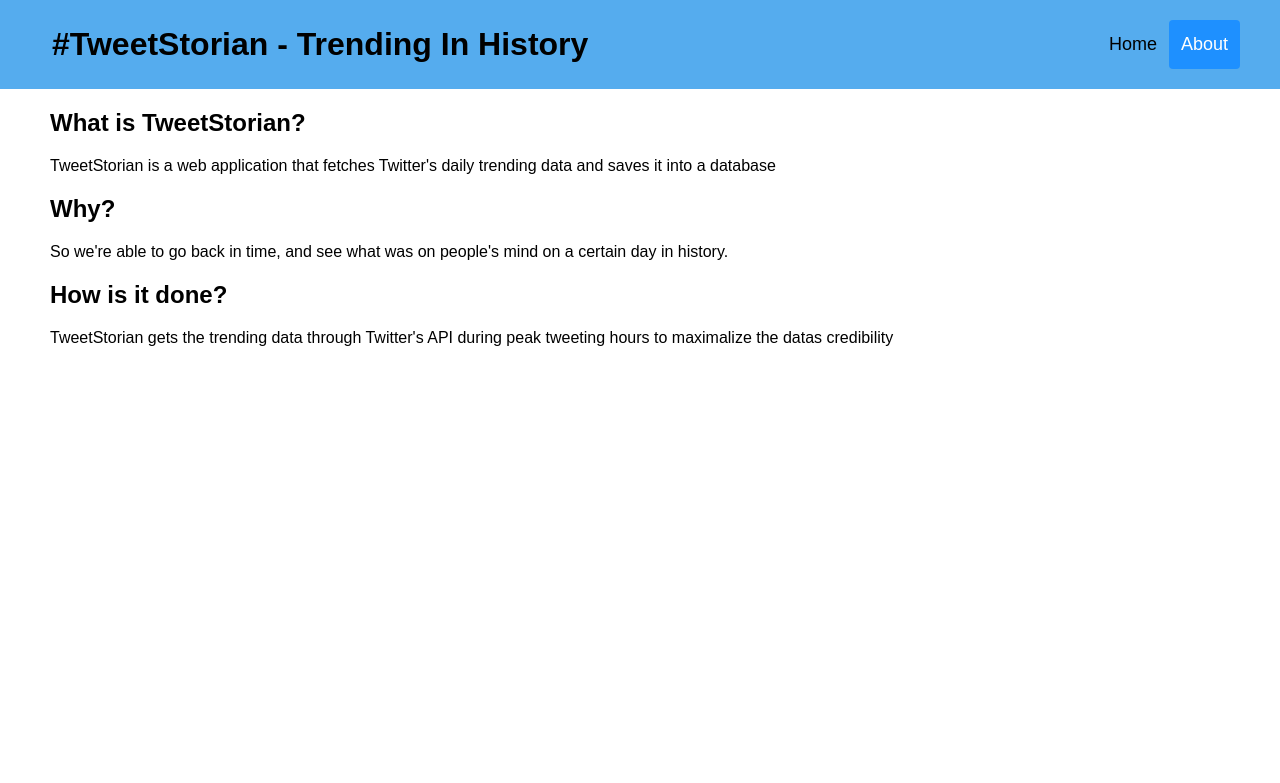
After one commit to Akusticostacos/tweetstorian, a Flask app: page /about in a window 1280 px wide. The commit adds this page. Shown: the top 783 px of the page. Run offline with Flask 2, Linux system fonts and the light colour scheme; parts of the project's set-up code (start-up, migrations or seed data) failed here and were passed over.

Commit message:
Yksinkertaisen käyttöliittymän toteutus, about-sivu lisätty

```diff
--- a/application/__init__.py
+++ b/application/__init__.py
@@ -15,10 +15,10 @@ def create_app():
     db.init_app(app)
 
     # Rekisteröidään eri näkymien blueprintit
-    from .views.frontpage import frontpage_blueprint
+    from .views.about import about_blueprint
     from .views.trending import trending_blueprint
 
-    app.register_blueprint(frontpage_blueprint)
+    app.register_blueprint(about_blueprint)
     app.register_blueprint(trending_blueprint)
 
     with app.app_context():
--- a/application/static/css/trending.css
+++ b/application/static/css/trending.css
@@ -1,11 +1,101 @@
 body {
 
     font-family: sans-serif;
-    background-color: #55acee;
-    margin: 50px;
+    background-color: white;
+    margin: 0;
+}
+
+.main_div {
+    margin-left: 50px;
+    margin-right: 50px;
 }
 
 .trend_div {
     float: left;
     margin-right: 50px;
+    margin-top: 30px;
+    background-color: #55acee;
+    padding: 20px;
+    border: 1px solid black;
+    width: 250px;
 }
+
+.trend_link {
+  font-weight: bold;
+  color: black;
+  text-decoration: none;
+  padding: 5px;
+}
+
+.trend_link:hover {
+  background-color: #ddd;
+}
+
+.date_select {
+  display: block;
+  margin-top: 20px;
+  margin-bottom: 10px;
+  height: 35px;
+  width: 135px;
+  text-align: center;
+  font-size: 20px;
+}
+
+/* Header lähde: https://www.w3schools.com/howto/howto_css_responsive_header.asp */
+
+/* Style the header with a grey background and some padding */
+.header {
+    overflow: hidden;
+    background-color: #55acee;
+    padding: 20px 10px;
+    margin-bottom: 20px;
+  }
+
+  /* Style the header links */
+  .header a {
+    float: left;
+    color: black;
+    text-align: center;
+    padding: 12px;
+    text-decoration: none;
+    font-size: 18px;
+    line-height: 25px;
+    border-radius: 4px;
+  }
+
+  /* Style the logo link (notice that we set the same value of line-height and font-size to prevent the header to increase when the font gets bigger */
+  .header a.logo {
+    margin-left: 30px;
+    font-size: 2em;
+    font-weight: bold;
+  }
+
+  /* Change the background color on mouse-over */
+  .header a:hover {
+    background-color: #ddd;
+    color: black;
+  }
+
+  /* Style the active/current link*/
+  .header a.active {
+    background-color: dodgerblue;
+    color: white;
+  }
+
+  /* Float the link section to the right */
+  .header-right {
+    float: right;
+    margin-right: 30px;
+  }
+
+  /* Add media queries for responsiveness - when the screen is 500px wide or less, stack the links on top of each other */
+  @media screen and (max-width: 500px) {
+    .header a {
+      float: none;
+      display: block;
+      text-align: left;
+    }
+    .header-right {
+      float: none;
+    }
+  }
--- /dev/null
+++ b/application/templates/about.html
@@ -0,0 +1,30 @@
+{% extends "base.html" %}
+
+{% block head %}
+
+<title>About TweetStorian</title>
+<link rel="stylesheet" href="{{ url_for('static', filename='css/trending.css') }}">
+
+{% endblock %}
+
+{% block body %}
+
+<div class="header">
+    <a href="https://twitter.com/search?q=%23Tweetstorian%0A" class="logo">#TweetStorian - Trending In History</a>
+    <div class="header-right">
+        <a href="/">Home</a>
+        <a href="/about" class="active">About</a>
+    </div>
+</div>
+
+<div class="main_div">
+<h2> What is TweetStorian? </h1>
+<p> TweetStorian is a web application that fetches Twitter's daily trending data and saves it into a database</p>
+<h2> Why? </h2>
+<p> So we're able to go back in time, and see what was on people's mind on a certain day in history. </p>
+<h2> How is it done? </h2>
+<p> TweetStorian gets the trending data through Twitter's API during peak tweeting hours to maximalize the datas credibility </p>
+
+<div class="footer"></div>
+
+{% endblock %}
--- /dev/null
+++ b/application/views/about.py
@@ -0,0 +1,9 @@
+from flask import app, Flask, render_template, Blueprint
+import requests, json
+
+about_blueprint = Blueprint("about", __name__)
+
+# Sovelluksen etusivu
+@about_blueprint.route("/about")
+def about():
+    return render_template("about.html")
```
Also changed, not shown: application/templates/frontpage.html (deleted, +0 -16 lines), application/templates/trending.html (+22 -4 lines), application/views/frontpage.py (deleted, +0 -9 lines).
